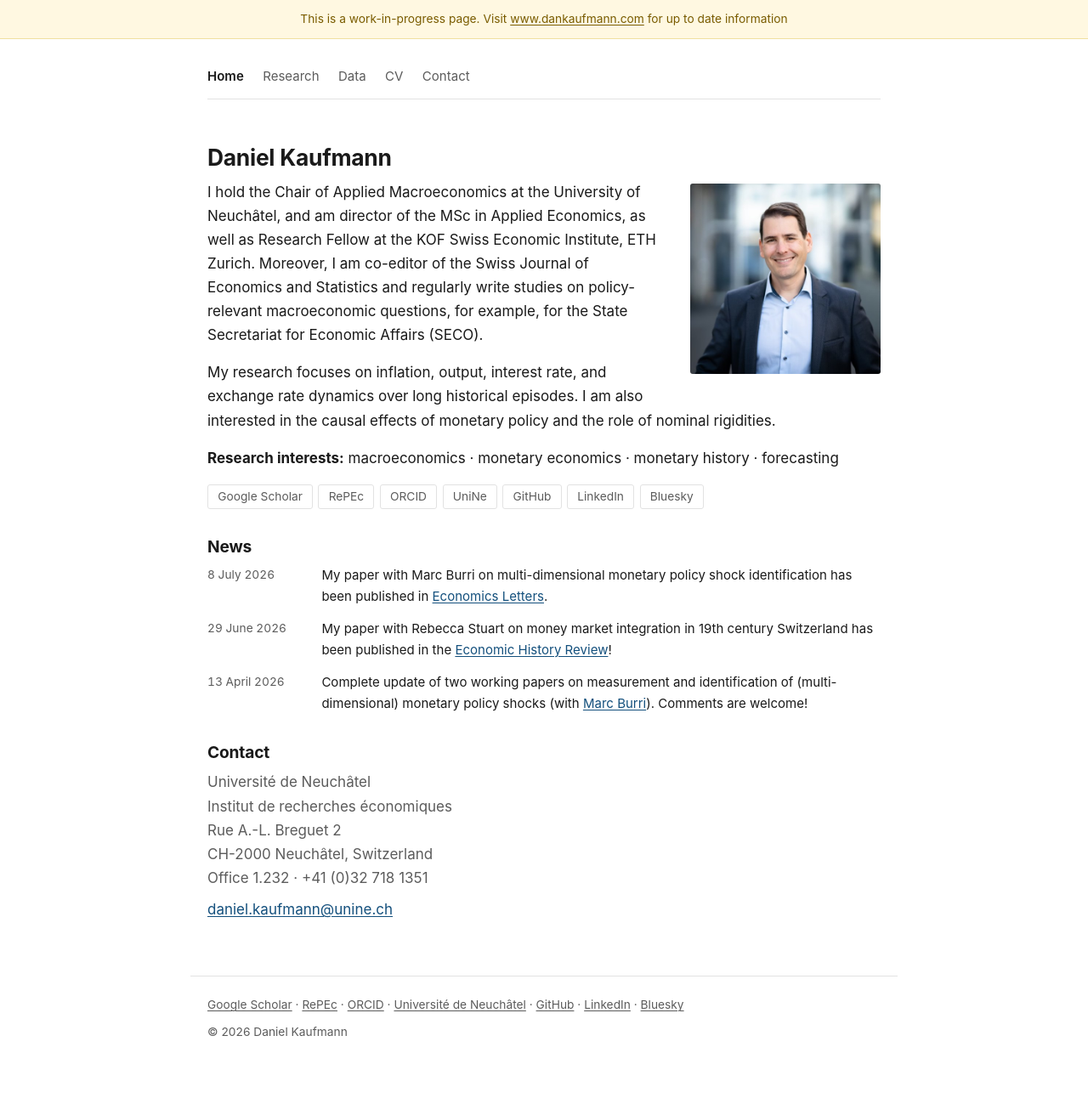
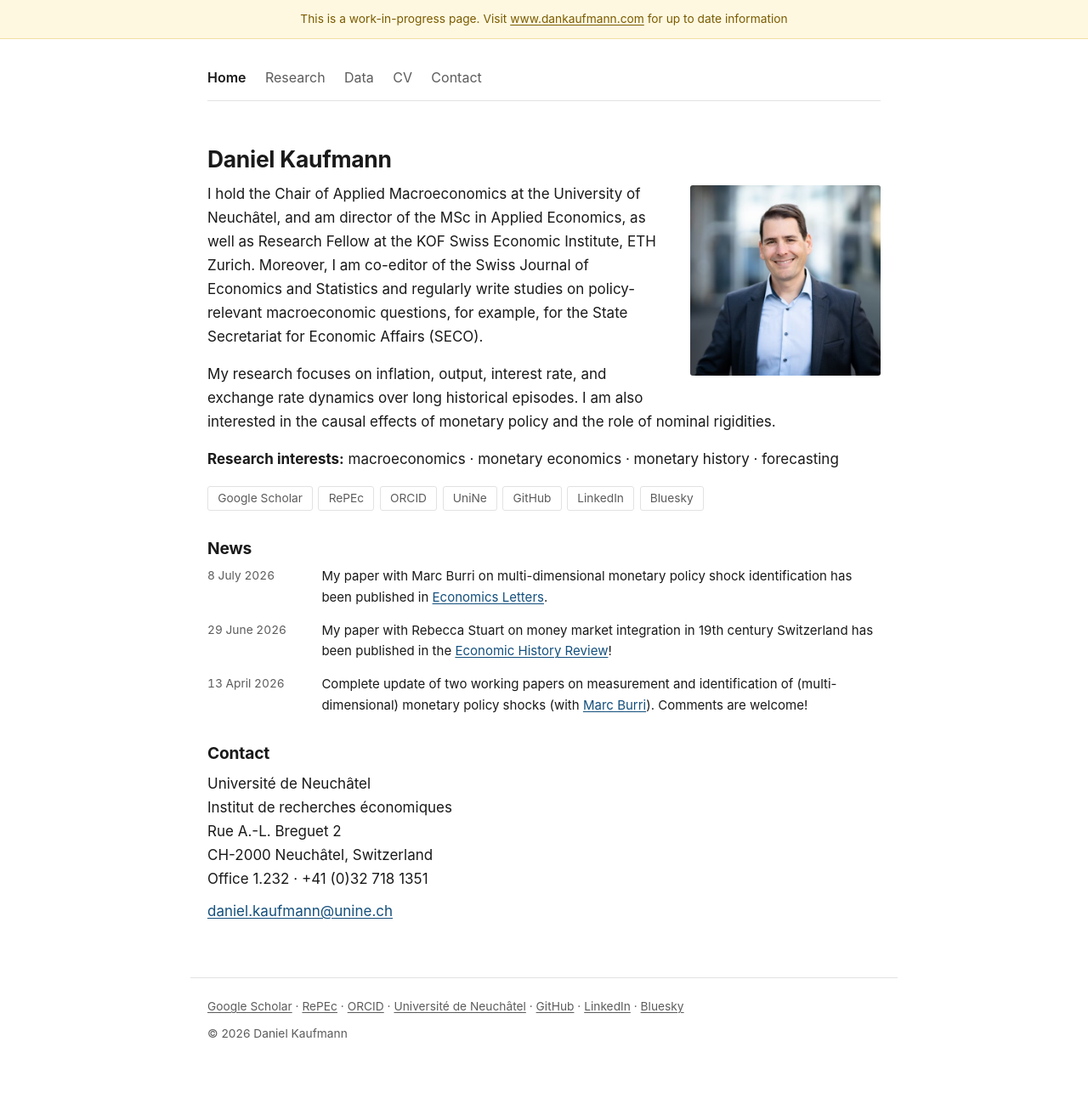
Before and after one commit to dankaufmann/dankaufmann.github.io, a Jekyll site: the page built from index.md, in a window 1280 px wide. Shown: the whole page at 85% size. Built offline with Jekyll 4.4.1, drawn with Linux system fonts in a browser that asks for light colours.

Commit message:
Enlarge the nav, unmute the contact block
Nav goes from --fs-sm to the 1rem body base.

The contact block was already the same size as the bio — what set it
apart was --ink-muted rendering it grey. Dropping that colour makes it
match; only the line breaks now distinguish it from the prose above.

Co-Authored-By: Claude Opus 5 <noreply@anthropic.com>
Claude-Session: https://claude.ai/code/session_017FhggwUCCN867pijpudSJ7

```diff
--- a/assets/css/style.css
+++ b/assets/css/style.css
@@ -68,7 +68,7 @@ main,
 .site-nav a {
   color: var(--ink-muted);
   text-decoration: none;
-  font-size: var(--fs-sm);
+  font-size: 1rem;   /* the body base — a step up from --fs-sm */
 }
 
 .site-nav a:hover { color: var(--link); }
@@ -174,9 +174,9 @@ img { max-width: 100%; height: auto; }
   z-index: 10;
 }
 
-/* postal address block */
+/* postal address block — same size and colour as the bio prose above it;
+   only the line breaks distinguish it */
 .address {
-  color: var(--ink-muted);
   margin-bottom: 0.6rem;
 }
 
```
